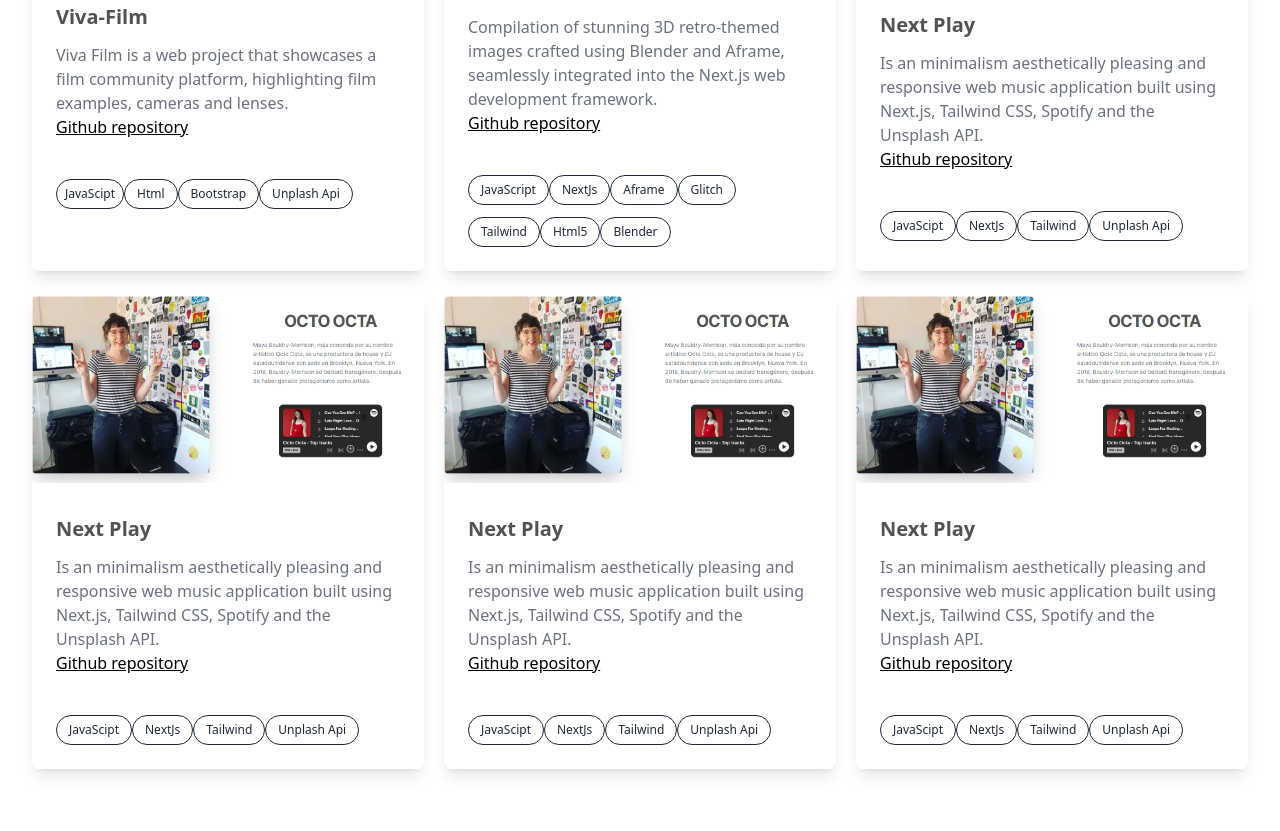
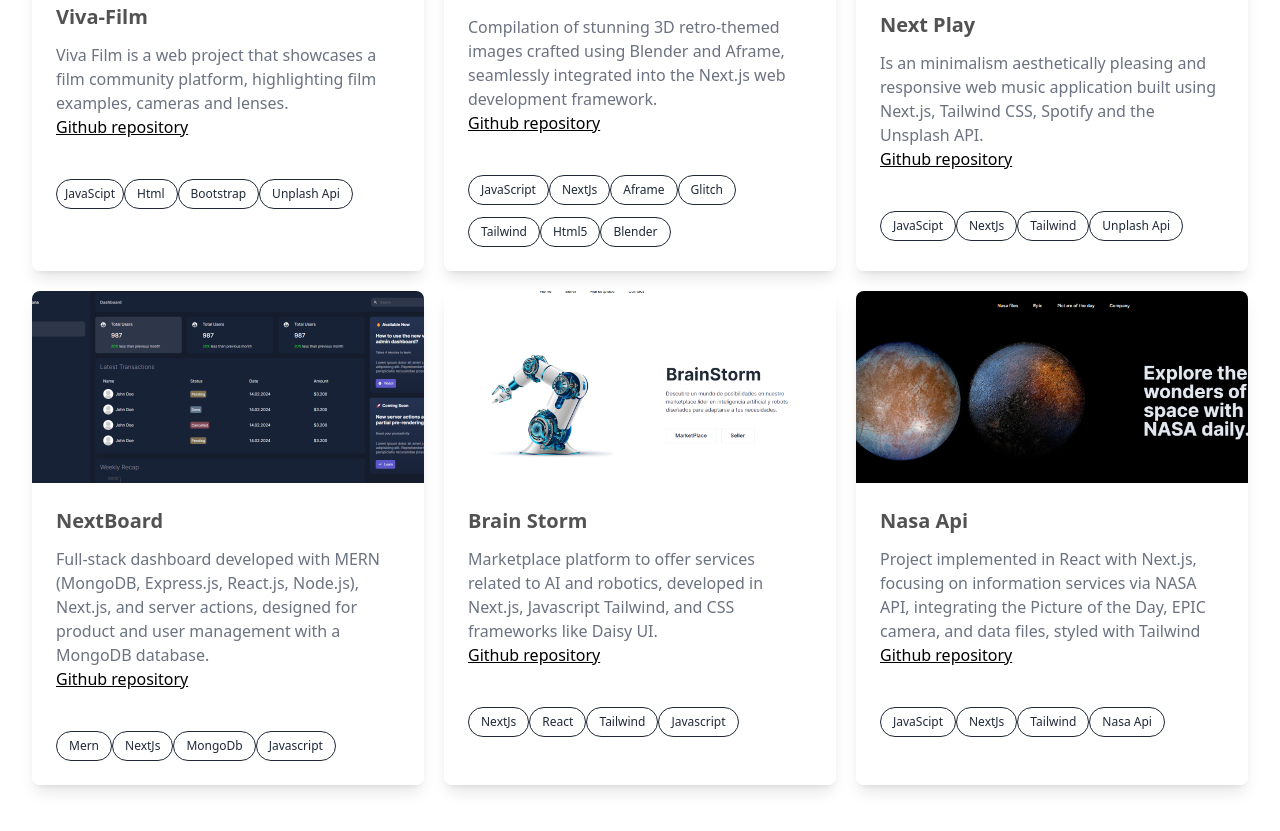
Before and after one commit to MigVarona/Portfolio-new, a website: page src/index.html in a window 1280 px wide. Shown: the part 1045-1876 px from the top of the page. Drawn offline with nearby package versions, Linux system fonts and the light colour scheme.

Commit message:
tres proyectos añadidos

```diff
--- a/src/index.html
+++ b/src/index.html
@@ -181,22 +181,85 @@
           </div>
           <div class="flex flex-col overflow-hidden rounded-lg shadow-lg">
             <div class="flex-shrink-0">
-              <a href="https://nextmusic-eosin.vercel.app/">
-                <img class="fade-in object-cover w-full h-48" src="img/next.png" />
+              <a href="https://nextadmin-lac.vercel.app/dashboard">
+                <img class="fade-in object-cover w-full h-48" src="img/dashboard.png" />
               </a>
             </div>
             <div class="fade-in flex flex-col justify-between flex-1 p-6 bg-white">
               <div class="flex-1">
-                <a href="#" class="block mt-2">
+
                   <p class="text-xl font-semibold text-neutral-600">
-                    Next Play
+                    NextBoard
                   </p>
                   <p class="mt-3 text-base text-gray-500">
-                    Is an minimalism aesthetically pleasing and responsive web music application built using Next.js,
-                    Tailwind CSS, Spotify and the Unsplash API.
+                    Full-stack dashboard developed with MERN (MongoDB, Express.js, React.js, Node.js), Next.js, and
+                    server actions, designed for product and user management with a MongoDB database.
                   </p>
+
+                <a href="https://github.com/MigVarona/nextadmin/settings" class="custom-link">Github repository</a>
+                </p>
+                <div class=" flex gap-1 mt-10">
+                  <span
+                    class="inline-flex items-center gap-x-1.5 py-1.5 px-3 rounded-full text-xs font-medium border border-gray-800 text-gray-800 dark:border-gray-200 dark:text-white">Mern</span>
+                  <span
+                    class="inline-flex items-center gap-x-1.5 py-1.5 px-3 rounded-full text-xs font-medium border border-gray-800 text-gray-800 dark:border-gray-200 dark:text-white">NextJs</span>
+                  <span
+                    class="inline-flex items-center gap-x-1.5 py-1.5 px-3 rounded-full text-xs font-medium border border-gray-800 text-gray-800 dark:border-gray-200 dark:text-white">MongoDb</span>
+                  <span
+                    class="inline-flex items-center gap-x-1.5 py-1.5 px-3 rounded-full text-xs font-medium border border-gray-800 text-gray-800 dark:border-gray-200 dark:text-white">Javascript</span>
+                </div>
+              </div>
+            </div>
+          </div>
+          <div class="flex flex-col overflow-hidden rounded-lg shadow-lg">
+            <div class="flex-shrink-0">
+              <a href="https://brainstorm-psi.vercel.app/">
+                <img class="fade-in object-cover w-full h-48" src="img/Brainstorm.png" />
               </a>
-                <a href="https://github.com/MigVarona/nextmusic" class="custom-link">Github repository</a>
+            </div>
+            <div class="fade-in flex flex-col justify-between flex-1 p-6 bg-white">
+              <div class="flex-1">
+
+                  <p class="text-xl font-semibold text-neutral-600">
+                    Brain Storm
+                  </p>
+                  <p class="mt-3 text-base text-gray-500">
+                    Marketplace platform to offer services related to AI and robotics, developed in Next.js, Javascript Tailwind, and CSS frameworks like Daisy UI.
+                  </p>
+
+                <a href="https://github.com/MigVarona/brainstorm" class="custom-link">Github repository</a>
+                </p>
+                <div class=" flex gap-1 mt-10">
+                  <span
+                    class="inline-flex items-center gap-x-1.5 py-1.5 px-3 rounded-full text-xs font-medium border border-gray-800 text-gray-800 dark:border-gray-200 dark:text-white">NextJs</span>
+                  <span
+                    class="inline-flex items-center gap-x-1.5 py-1.5 px-3 rounded-full text-xs font-medium border border-gray-800 text-gray-800 dark:border-gray-200 dark:text-white">React</span>
+                  <span
+                    class="inline-flex items-center gap-x-1.5 py-1.5 px-3 rounded-full text-xs font-medium border border-gray-800 text-gray-800 dark:border-gray-200 dark:text-white">Tailwind</span>
+                  <span
+                    class="inline-flex items-center gap-x-1.5 py-1.5 px-3 rounded-full text-xs font-medium border border-gray-800 text-gray-800 dark:border-gray-200 dark:text-white">Javascript
+                    </span>
+                </div>
+              </div>
+            </div>
+          </div>
+          <div class="flex flex-col overflow-hidden rounded-lg shadow-lg">
+            <div class="flex-shrink-0">
+              <a href="https://nasapi.vercel.app/">
+                <img class="fade-in object-cover w-full h-48" src="img/nasa.png" />
+              </a>
+            </div>
+            <div class="fade-in flex flex-col justify-between flex-1 p-6 bg-white">
+              <div class="flex-1">
+
+                  <p class="text-xl font-semibold text-neutral-600">
+                    Nasa Api
+                  </p>
+                  <p class="mt-3 text-base text-gray-500">
+                    Project implemented in React with Next.js, focusing on information services via NASA API, integrating the Picture of the Day, EPIC camera, and data files, styled with Tailwind
+                  </p>
+
+                <a href="https://github.com/MigVarona/Daiyu-galaxy" class="custom-link">Github repository</a>
                 </p>
                 <div class=" flex gap-1 mt-10">
                   <span
@@ -206,73 +269,7 @@
                   <span
                     class="inline-flex items-center gap-x-1.5 py-1.5 px-3 rounded-full text-xs font-medium border border-gray-800 text-gray-800 dark:border-gray-200 dark:text-white">Tailwind</span>
                   <span
-                    class="inline-flex items-center gap-x-1.5 py-1.5 px-3 rounded-full text-xs font-medium border border-gray-800 text-gray-800 dark:border-gray-200 dark:text-white">Unplash
-                    Api</span>
-                </div>
- </div>
-</div>
- </div>
-  <div class="flex flex-col overflow-hidden rounded-lg shadow-lg">
-            <div class="flex-shrink-0">
-              <a href="https://nextmusic-eosin.vercel.app/">
-                <img class="fade-in object-cover w-full h-48" src="img/next.png" />
-              </a>
-            </div>
-            <div class="fade-in flex flex-col justify-between flex-1 p-6 bg-white">
-              <div class="flex-1">
-                <a href="#" class="block mt-2">
-                  <p class="text-xl font-semibold text-neutral-600">
-                    Next Play
-                  </p>
-                  <p class="mt-3 text-base text-gray-500">
-                    Is an minimalism aesthetically pleasing and responsive web music application built using Next.js,
-                    Tailwind CSS, Spotify and the Unsplash API.
-                  </p>
-                </a>
-                <a href="https://github.com/MigVarona/nextmusic" class="custom-link">Github repository</a>
-                </p>
-                <div class=" flex gap-1 mt-10">
-                  <span
-                    class="inline-flex items-center gap-x-1.5 py-1.5 px-3 rounded-full text-xs font-medium border border-gray-800 text-gray-800 dark:border-gray-200 dark:text-white">JavaScipt</span>
-                  <span
-                    class="inline-flex items-center gap-x-1.5 py-1.5 px-3 rounded-full text-xs font-medium border border-gray-800 text-gray-800 dark:border-gray-200 dark:text-white">NextJs</span>
-                  <span
-                    class="inline-flex items-center gap-x-1.5 py-1.5 px-3 rounded-full text-xs font-medium border border-gray-800 text-gray-800 dark:border-gray-200 dark:text-white">Tailwind</span>
-                  <span
-                    class="inline-flex items-center gap-x-1.5 py-1.5 px-3 rounded-full text-xs font-medium border border-gray-800 text-gray-800 dark:border-gray-200 dark:text-white">Unplash
-                    Api</span>
-                </div>
- </div>
- </div>
-</div>
-          <div class="flex flex-col overflow-hidden rounded-lg shadow-lg">
-            <div class="flex-shrink-0">
-              <a href="https://nextmusic-eosin.vercel.app/">
-                <img class="fade-in object-cover w-full h-48" src="img/next.png" />
-              </a>
-            </div>
-            <div class="fade-in flex flex-col justify-between flex-1 p-6 bg-white">
-              <div class="flex-1">
-                <a href="#" class="block mt-2">
-                  <p class="text-xl font-semibold text-neutral-600">
-                    Next Play
-                  </p>
-                  <p class="mt-3 text-base text-gray-500">
-                    Is an minimalism aesthetically pleasing and responsive web music application built using Next.js,
-                    Tailwind CSS, Spotify and the Unsplash API.
-                  </p>
-                </a>
-                <a href="https://github.com/MigVarona/nextmusic" class="custom-link">Github repository</a>
-                </p>
-                <div class=" flex gap-1 mt-10">
-                  <span
-                    class="inline-flex items-center gap-x-1.5 py-1.5 px-3 rounded-full text-xs font-medium border border-gray-800 text-gray-800 dark:border-gray-200 dark:text-white">JavaScipt</span>
-                  <span
-                    class="inline-flex items-center gap-x-1.5 py-1.5 px-3 rounded-full text-xs font-medium border border-gray-800 text-gray-800 dark:border-gray-200 dark:text-white">NextJs</span>
-                  <span
-                    class="inline-flex items-center gap-x-1.5 py-1.5 px-3 rounded-full text-xs font-medium border border-gray-800 text-gray-800 dark:border-gray-200 dark:text-white">Tailwind</span>
-                  <span
-                    class="inline-flex items-center gap-x-1.5 py-1.5 px-3 rounded-full text-xs font-medium border border-gray-800 text-gray-800 dark:border-gray-200 dark:text-white">Unplash
+                    class="inline-flex items-center gap-x-1.5 py-1.5 px-3 rounded-full text-xs font-medium border border-gray-800 text-gray-800 dark:border-gray-200 dark:text-white">Nasa
                     Api</span>
                 </div>
               </div>
```
Also changed, not shown: src/img/Brainstorm.png (added), src/img/dashboard.png (added), src/img/nasa.png (added). Lines whose indentation alone changed are shown as unchanged.
